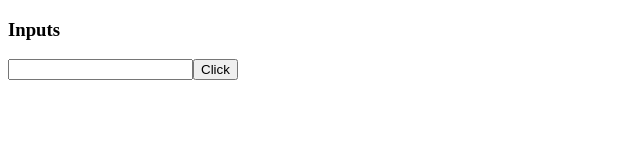
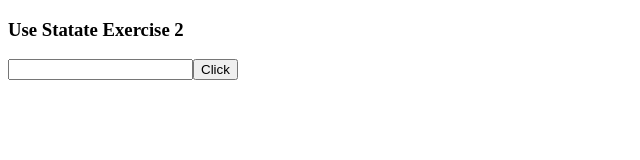
Before and after one commit to Zagaz/test-hooks, a React (Vite) app: page / in a window 1280 px wide. Shown: the top 160 px of the page, without its empty margins (0-640 px from the left). Built offline with nearby package versions, Linux system fonts and the light colour scheme.

Commit message:
UseState 2

```diff
--- a/src/Components/UseState02.jsx
+++ b/src/Components/UseState02.jsx
@@ -36,7 +36,7 @@ function App() {
 
   return (
     <>
-      <h3>Inputs</h3>
+      <h3>Use Statate Exercise 2</h3>
 
       {/* Controlled input bound to the `text` state and referenced via `inputRef` */}
       <input
```
